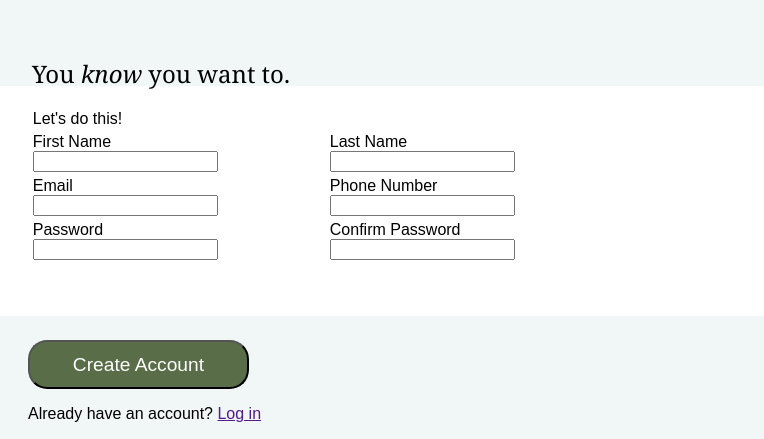
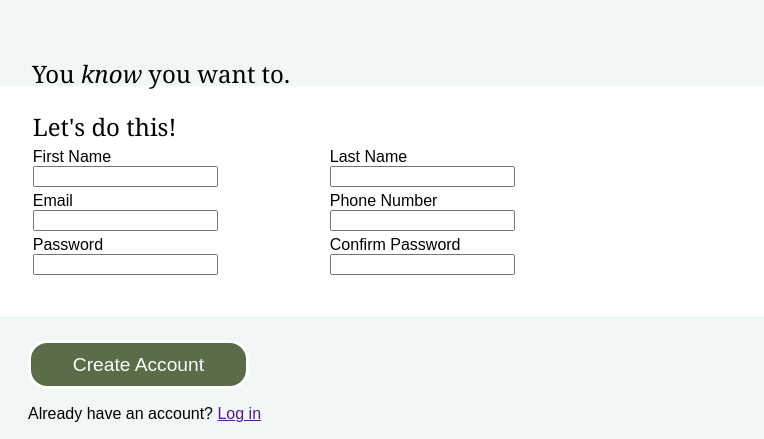
Before and after one commit to EPaguia/Sign-Up-Form-OdinProject, a plain HTML site: page index.html in a window 1280 px wide. Shown: the part 183-622 px from the top of the page, 516-1280 px from the left. Drawn offline with Linux system fonts and the light colour scheme.

Commit message:
fixed styles

```diff
--- a/index.html
+++ b/index.html
@@ -22,7 +22,7 @@
         </div>
         <div class="form-container">
             <form action="" method="POST">
-                <div>Let's do this!</div>
+                <div class="form-intro">Let's do this!</div>
                 <div class="name">
                     <div>
                         <label for="firstname">First Name</label>
--- a/styles.css
+++ b/styles.css
@@ -121,4 +121,11 @@ button {
     border-radius: 1em;
     color: #FFFFFF;
     font-size: 1.2em;
+    border: solid;
 }
+
+.form-intro{
+    font-size: 1.5em;
+    font-family: Georgia;
+    font-weight: 400;
+}
```
